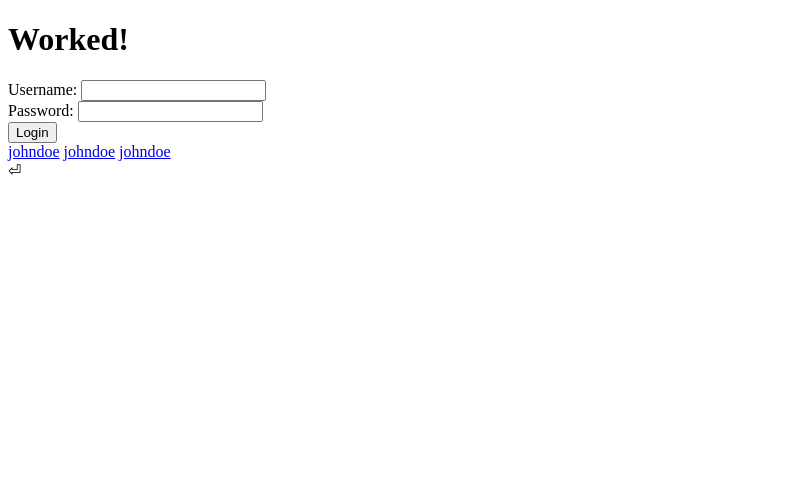
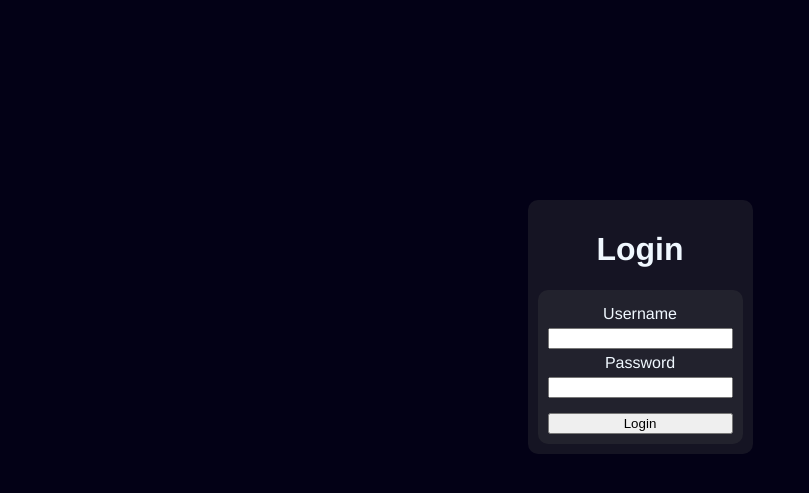
Before and after one commit to Dallinchi/fastapi-simple-chat, a FastAPI app: page / in a window 1280 px wide. Shown: the top 493 px of the page, without its empty margins (0-809 px from the left). Run offline with FastAPI, Linux system fonts and the light colour scheme.

Commit message:
update frontend

```diff
--- a/api/chat.py
+++ b/api/chat.py
@@ -47,9 +47,8 @@ async def websocket_endpoint(websocket: WebSocket, token, other_user_id: int):
 
                     await client.send_json(message_data)
     except WebSocketDisconnect:
-        connected_clients[chat_id].remove(
-            websocket
-        )  # Удаляем клиента из списка при отключении
+        # Удаляем клиента из списка при отключении
+        connected_clients[chat_id].remove(websocket)
 
 
 # Обработчик для отправки сообщения через вебсокет
--- /dev/null
+++ b/static/css/login.css
@@ -0,0 +1,40 @@
+*{
+    box-sizing: border-box;
+}
+
+body{
+    margin: 0;
+    padding: 0;
+    display: flex;
+    justify-content: center;
+    text-align: center;
+    margin-top: 25vh;
+    background-color: rgb(3, 1, 22);
+    font-family: 'Franklin Gothic Medium', 'Arial Narrow', Arial, sans-serif;
+    color: aliceblue;
+}
+.container{
+    border-radius: 10px;
+    padding: 10px;
+    display: flex;
+    justify-content: space-around;
+    flex-direction: column;
+    background-color: rgba(71, 71, 71, 0.267);
+    text-align: center;
+}
+.container form{
+    border-radius: 10px;
+    padding: 10px;
+    display: flex;
+    justify-content: space-around;
+    flex-direction: column;
+    color: aliceblue;
+    background-color: rgba(71, 71, 71, 0.267);
+    text-align: center;
+}
+.container form label{
+    margin: 5px;
+}
+.container form button{
+    margin-top: 15px;
+}
--- /dev/null
+++ b/static/js/auth.js
@@ -0,0 +1,12 @@
+document.getElementById('loginForm').addEventListener('submit', function(event) {
+    event.preventDefault();  // Предотвращаем переход по адресу указанному в action
+    const formData = new FormData(this);
+    fetch('/token', {
+        method: 'POST',
+        body: formData
+    })
+    .then(response => response.json())
+    .then(data => {
+        sessionStorage.setItem('token', data.access_token);
+    });
+});
--- a/templates/home.html
+++ /dev/null
@@ -1,45 +0,0 @@
-<!DOCTYPE html>
-<html lang="en">
-<head>
-    <meta charset="UTF-8">
-    <meta name="viewport" content="width=device-width, initial-scale=1.0">
-    <title>Chat</title>
-<body>
-    <h1>Worked!</h1>
-    <form id="loginForm" action="/token" method="post">
-        <div>
-            <label for="username">Username:</label>
-            <input type="text" id="username" name="username">
-        </div>
-        <div>
-            <label for="password">Password:</label>
-            <input type="password" id="password" name="password">
-        </div>
-        <button type="submit">Login</button>
-    </form>
-
-    <div class="users">
-        {% for user in users %}
-
-
-        <a href="/chat?chat={{users[user]['user_id']}}">{{users[user]['username']}}</a>
-
-        {% endfor%}
-    </div>
-</body>
-<script>
-    console.log(sessionStorage.getItem('token') + "Токен из сессии <<<");  // Обрабатываем ответ от сервера
-    document.getElementById('loginForm').addEventListener('submit', function(event) {
-        event.preventDefault();  // Предотвращаем переход по адресу указанному в action
-        const formData = new FormData(this);
-        fetch('/token', {
-            method: 'POST',
-            body: formData
-        })
-        .then(response => response.json())
-        .then(data => {
-            sessionStorage.setItem('token', data.access_token);
-        });
-    });
-</script>
-</html>⏎
--- /dev/null
+++ b/templates/login.html
@@ -0,0 +1,23 @@
+<!DOCTYPE html>
+<html lang="en">
+
+<head>
+    <meta charset="UTF-8">
+    <meta name="viewport" content="width=device-width, initial-scale=1.0">
+    <link rel="stylesheet" href="{{ url_for('static', path='/css/login.css') }}">
+    <title>Home</title>
+
+<body>
+    <div class="container">
+        <h1>Login</h1>
+        <form id="loginForm" action="/token" method="post">
+                <label for="username">Username</label>
+                <input type="text" id="username" name="username">
+                <label for="password">Password</label>
+                <input type="password" id="password" name="password">
+            <button type="submit">Login</button>
+        </form>
+    </div>
+</body>
+<script src="{{ url_for('static', path='/js/auth.js') }}"></script>
+</html>
--- a/views/home.py
+++ b/views/home.py
@@ -11,7 +11,7 @@ router = APIRouter()
 @router.get("/", response_class=HTMLResponse)
 async def render_homepage(request: Request):
     return templates.TemplateResponse(
-        "home.html",
+        "login.html",
         {
             "request": request,
             "users": fake_users_db,
@@ -19,9 +19,18 @@ async def render_homepage(request: Request):
     )
 
 @router.get("/chat", response_class=HTMLResponse)
-async def render_chatpage(request: Request):
+async def render_chatpage(request: Request, id):
     return templates.TemplateResponse(
         "chat.html",
+        {
+            "request": request,
+        },
+    )
+
+@router.get("/users", response_class=HTMLResponse)
+async def render_userspage(request: Request):
+    return templates.TemplateResponse(
+        "users.html",
         {
             "request": request,
             "users": fake_users_db,
```
Also changed, not shown: static/css/chat.css (added, +24 -0 lines), static/css/users.css (added, +44 -0 lines), static/js/chat-web-socket.js (renamed from static/chat-web-socket.js, +5 -5 lines), templates/chat.html (+13 -19 lines), templates/users.html (added, +23 -0 lines).
